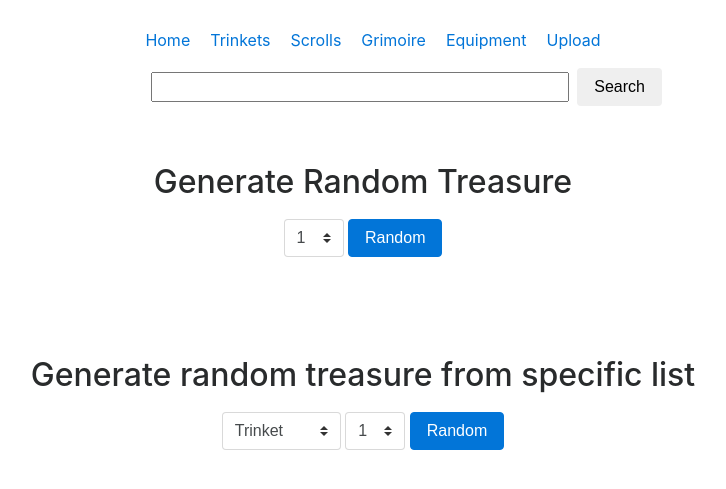
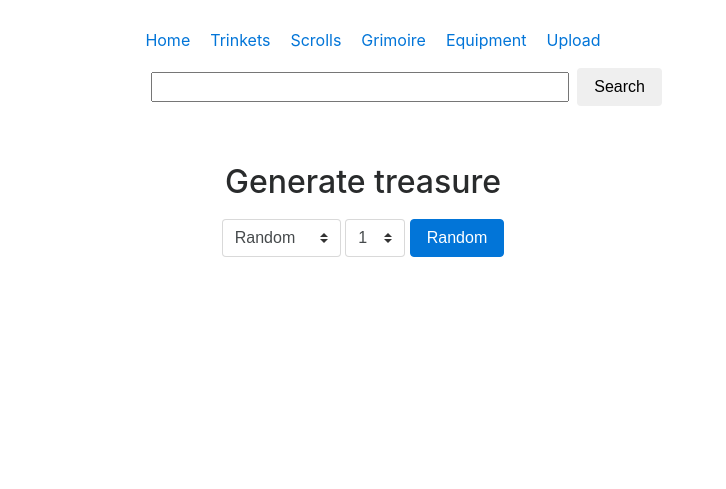
Before and after one commit to MingLee02/random-treasure-generator, a Django app: page / in a window 1280 px wide. Shown: the part 173-662 px from the top of the page, without its empty margins (277-1003 px from the left). Run offline with Django 3.2, Linux system fonts and the light colour scheme; some libraries are stand-ins or nearby versions.

Commit message:
Dry Loot form

```diff
--- a/frostgrave/templates/frostgrave/main.html
+++ b/frostgrave/templates/frostgrave/main.html
@@ -4,32 +4,16 @@
 
 
 {% block content %}
-    <h2>Generate Random Treasure</h2>
-    <form action="{% url 'random_treasure' %}" method="post">
-        {% csrf_token %}
-        <select name="num" class="custom-select">
-            <option value="1">1</option>
-            <option value="2">2</option>
-            <option value="3">3</option>
-            <option value="4">4</option>
-            <option value="5">5</option>
-            <option value="6">6</option>
-            <option value="7">7</option>
-            <option value="8">8</option>
-            <option value="9">9</option>
-            <option value="10">10</option>
-        </select>
-        <input type="submit" name="submit" value="Random" class="btn btn-primary" />
-    </form>
+    <h2>Generate treasure</h2>
 
-    <h2>Generate random treasure from specific list</h2>
     <form action="{% url 'random_treasure' %}" method="post">
         {% csrf_token %}
         <select name="type" class="custom-select">
-            <option value="Trinket">Trinket</option>
-            <option value="Scroll">Scroll</option>
-            <option value="Equipment">Equipment</option>
-            <option value="Grimoire">Grimoire</option>
+            <option value="Random"  {% if option == 'Random' %} selected {% endif %}>Random</option>
+            <option value="Trinket" {% if option == 'Trinket' %} selected {% endif %}>Trinket</option>
+            <option value="Scroll" {% if option == 'Scroll' %} selected {% endif %}>Scroll</option>
+            <option value="Equipment" {% if option == 'Equipment' %} selected {% endif %}>Equipment</option>
+            <option value="Grimoire" {% if option == 'Grimoire' %} selected {% endif %}>Grimoire</option>
         </select>
         <select name="value" class="custom-select">
             <option value="1">1</option>
--- a/frostgrave/views.py
+++ b/frostgrave/views.py
@@ -151,33 +151,30 @@ def get_specific_treasure(specific, value):
     for item in items:
         response.append({
             'data': item,
-            'page': 'trinket',
+            'page': specific,
         })
 
     return response
 
 def random(request):
+    specific = None
     try:
-        non_specific = request._post['num']
+        specific = request._post['type']
+        value = request._post['value']
     except KeyError:
-        non_specific = None
-
-    if non_specific is None:
-        try:
-            specific = request._post['type']
-            value = request._post['value']
-        except KeyError:
-            return
+        return
 
     treasure_type = TREASURE_TYPES
 
-    if non_specific:
-        treasure = get_treasure(non_specific, treasure_type)
+    if specific == 'Random':
+        treasure = get_treasure(value, treasure_type)
     else:
         treasure = get_specific_treasure(specific, value)
 
+    print(specific)
     return render(request, 'frostgrave/main.html', {
-        'treasures': treasure
+        'treasures': treasure,
+        "option": specific.replace(" ", "")
     })
 
 class UploadSheetView(TemplateView):
```
